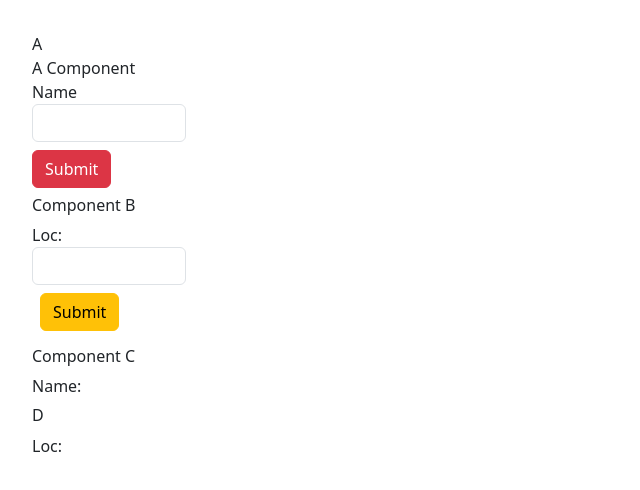
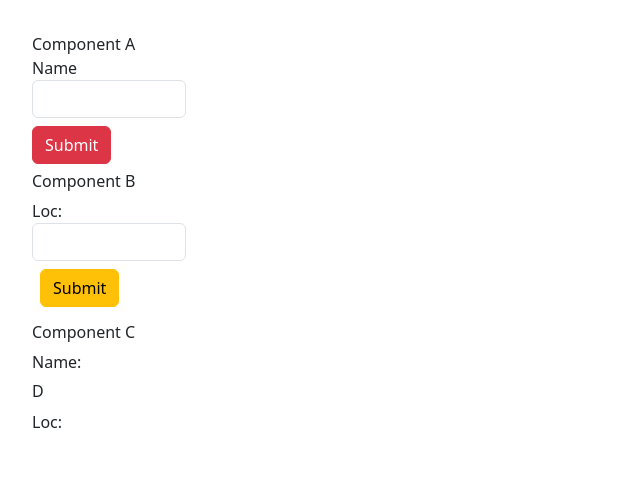
Before and after one commit to rohitkain729/Next.js-Redux-Code, a Next.js app: page / in a window 1280 px wide. Shown: the top 490 px of the page, without its empty margins (0-640 px from the left). Built offline with nearby package versions, Linux system fonts and the light colour scheme.

Commit message:
fouth commit

```diff
--- a/src/A/A.jsx
+++ b/src/A/A.jsx
@@ -2,7 +2,7 @@
 
 import React, { useState } from 'react'
 import './A.css';
-import { useDispatch,ASASA } from 'react-redux';
+import { useDispatch } from 'react-redux';
 
 export const A = () => {
   const[name ,setName] = useState("");
@@ -14,9 +14,7 @@ export const A = () => {
 
   return (
     <div className='w-50 m-2'>
-      <div>A</div>
-        <span>A Component</span>
-
+        <label htmlFor="">Component A</label>
         <div>
             <span>Name</span> <span><input className='form-control w-25' type="text" name="" id=""  onChange={(eve)=>{return setName(eve.target.value)}} /></span>
         </div>
```
